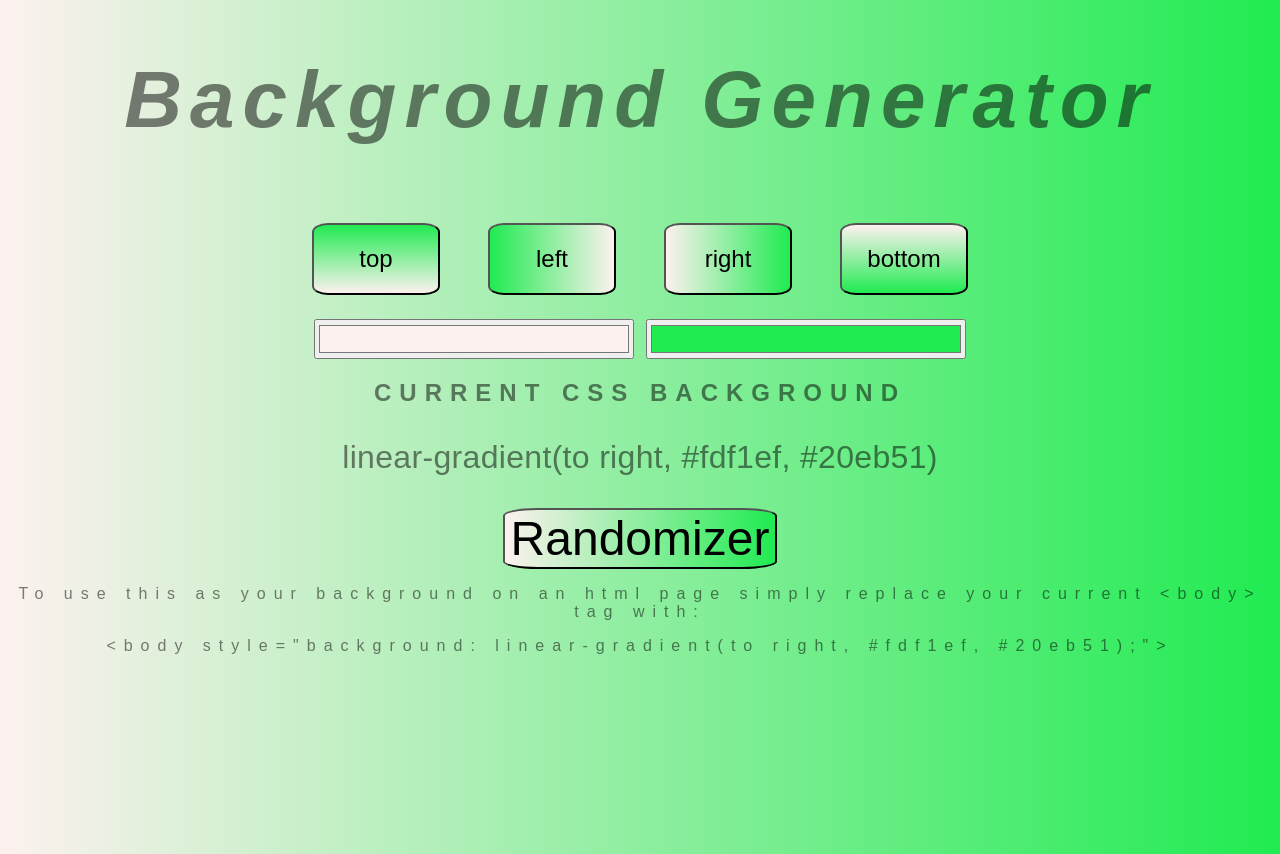
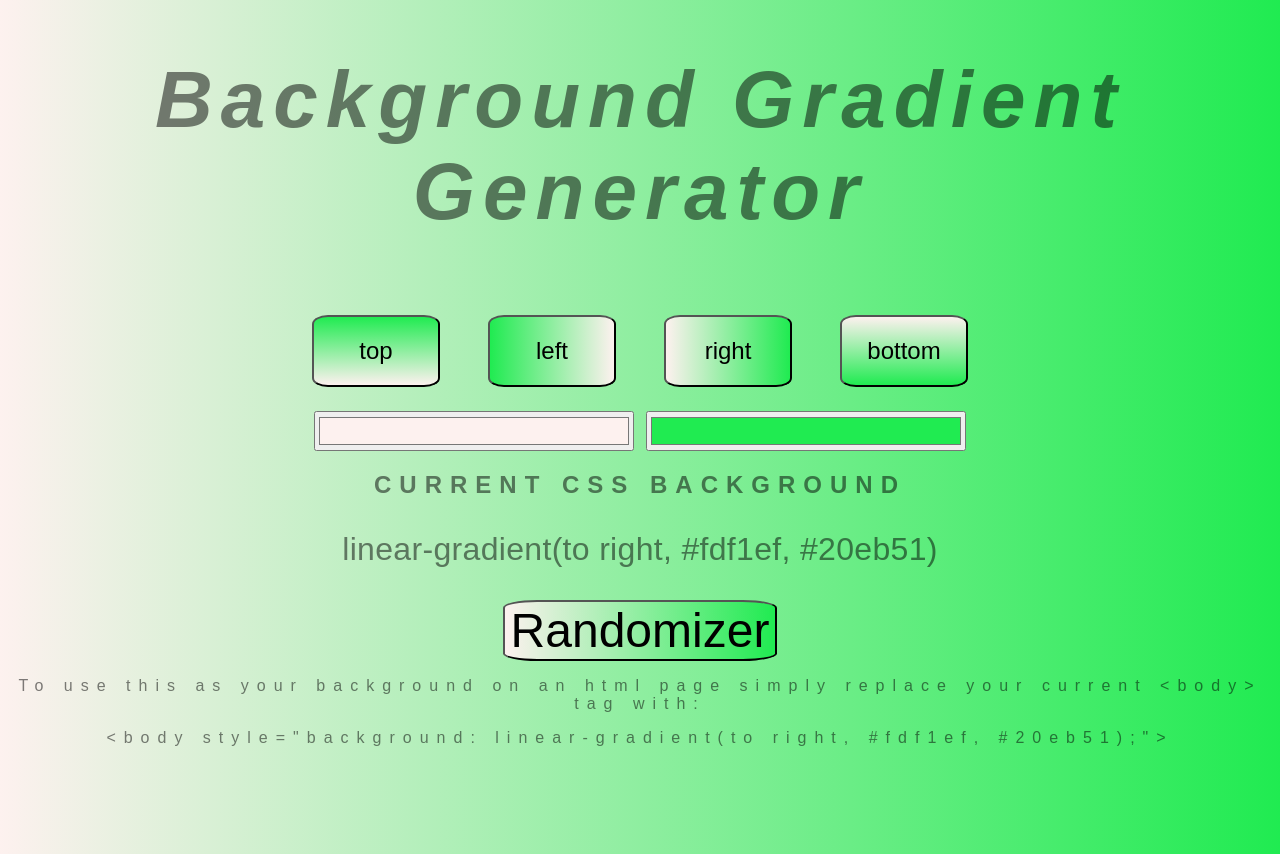
Before and after one commit to 512jay/Gradient-Background, a plain HTML site: page index.html in a window 1280 px wide. Drawn offline with Linux system fonts and the light colour scheme.

Commit message:
changed the title

```diff
--- a/index.html
+++ b/index.html
@@ -2,11 +2,11 @@
 <html>
 <head>
   <meta charset="utf-8"/>
-	<title>Gradient Background</title>
+	<title>Gradient Background Generator</title>
   <link rel="stylesheet" type="text/css" href="style.css">
 </head>
 <body id="gradient">
-  <h1>Background Generator</h1>
+  <h1>Background Gradient Generator</h1>
   <div class="directional">
     <button class="dirBtn" id="top"  name="direction">top</button>
     <button class="dirBtn"  id="left" name="direction">left</button>
```
